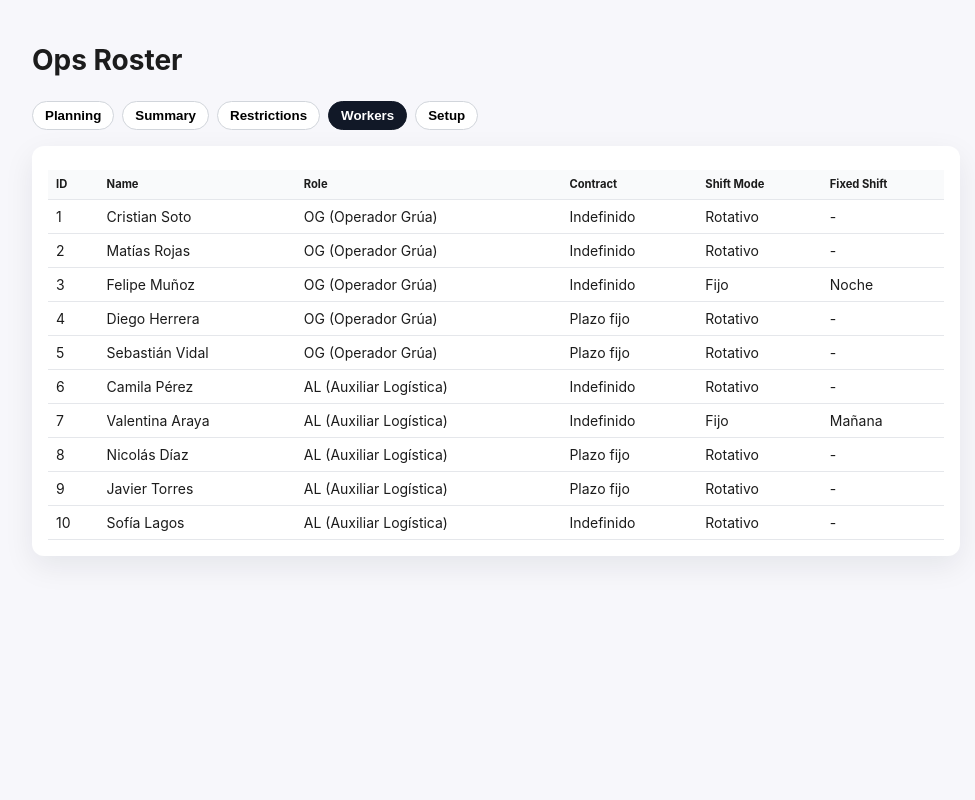
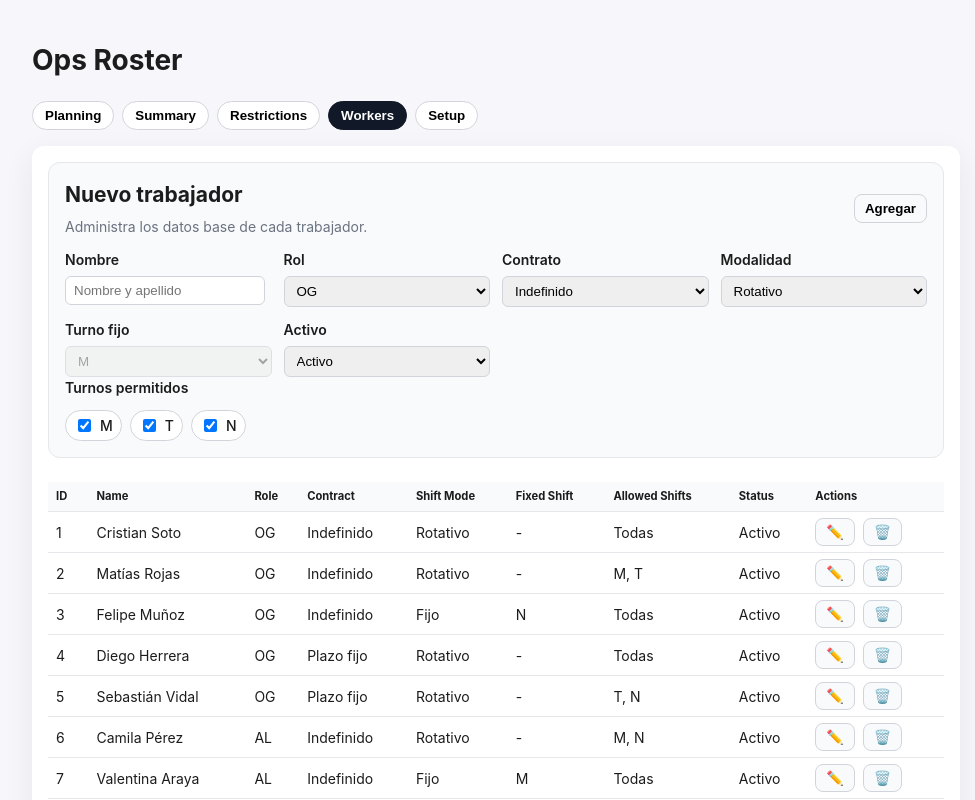
Before and after one commit to cabp393/ops-roster, a React (Vite) app: page / in a window 1280 px wide. Both pictures are taken after a click on the button "Workers". Shown: the top 800 px of the page, without its empty margins (144-1119 px from the left). Built offline with nearby package versions, Linux system fonts and the light colour scheme.

Commit message:
Use icons and compact codes in worker UI

```diff
--- a/src/index.css
+++ b/src/index.css
@@ -114,10 +114,68 @@ th {
   font-weight: 600;
 }
 
+.icon-button {
+  padding: 4px 8px;
+  font-size: 1rem;
+  line-height: 1;
+}
+
 .summary {
   margin: 12px 0 0;
   font-weight: 600;
   color: #374151;
+}
+
+.form-card {
+  padding: 16px;
+  border-radius: 12px;
+  border: 1px solid #e5e7eb;
+  margin-bottom: 16px;
+  background: #f9fafb;
+}
+
+.form-header {
+  display: flex;
+  flex-wrap: wrap;
+  gap: 12px;
+  align-items: center;
+  justify-content: space-between;
+}
+
+.form-header h2 {
+  margin: 0;
+}
+
+.form-grid {
+  display: grid;
+  gap: 12px;
+  grid-template-columns: repeat(auto-fit, minmax(180px, 1fr));
+  margin-top: 12px;
+}
+
+.field select {
+  max-width: 220px;
+  padding: 6px 8px;
+  border-radius: 6px;
+  border: 1px solid #d1d5db;
+}
+
+.checkbox-row {
+  display: flex;
+  flex-wrap: wrap;
+  gap: 8px;
+  margin-top: 6px;
+}
+
+.checkbox-pill {
+  display: inline-flex;
+  align-items: center;
+  gap: 6px;
+  padding: 4px 8px;
+  border-radius: 999px;
+  border: 1px solid #d1d5db;
+  background: #fff;
+  font-weight: 500;
 }
 
 .compact-table {
--- a/src/pages/WorkersPage.tsx
+++ b/src/pages/WorkersPage.tsx
@@ -1,21 +1,252 @@
-import { useEffect, useMemo, useState } from 'react'
-import { SHIFT_LABEL } from '../data/mock'
-import { getRoles, getWorkers } from '../lib/storage'
-import type { Role, Worker } from '../types'
+import { useEffect, useState } from 'react'
+import { SHIFTS } from '../data/mock'
+import { getRoles, getWorkers, setWorkers as setWorkersStorage } from '../lib/storage'
+import type { Role, Shift, Worker } from '../types'
+
+type WorkerFormState = {
+  id: number | null
+  name: string
+  roleCode: string
+  contract: Worker['contract']
+  shiftMode: Worker['shiftMode']
+  fixedShift: NonNullable<Worker['fixedShift']>
+  allowedShifts: Record<Shift, boolean>
+  isActive: boolean
+}
+
+function createDefaultAllowedShifts(): WorkerFormState['allowedShifts'] {
+  return {
+    M: true,
+    T: true,
+    N: true,
+  }
+}
 
 export function WorkersPage() {
   const [workers, setWorkers] = useState<Worker[]>([])
   const [roles, setRoles] = useState<Role[]>([])
+  const [editingId, setEditingId] = useState<number | null>(null)
+  const [formState, setFormState] = useState<WorkerFormState>(() => ({
+    id: null,
+    name: '',
+    roleCode: '',
+    contract: 'Indefinido',
+    shiftMode: 'Rotativo',
+    fixedShift: 'M',
+    allowedShifts: createDefaultAllowedShifts(),
+    isActive: true,
+  }))
 
   useEffect(() => {
     setWorkers(getWorkers())
     setRoles(getRoles())
   }, [])
 
-  const roleNameByCode = useMemo(() => new Map(roles.map((role) => [role.code, role.name])), [roles])
+  useEffect(() => {
+    if (roles.length === 0) return
+    setFormState((current) => {
+      if (current.roleCode) return current
+      return {
+        ...current,
+        roleCode: roles[0].code,
+      }
+    })
+  }, [roles])
+
+  function resetForm() {
+    setEditingId(null)
+    setFormState({
+      id: null,
+      name: '',
+      roleCode: roles[0]?.code ?? '',
+      contract: 'Indefinido',
+      shiftMode: 'Rotativo',
+      fixedShift: 'M',
+      allowedShifts: createDefaultAllowedShifts(),
+      isActive: true,
+    })
+  }
+
+  function loadForEdit(worker: Worker) {
+    const allowedShifts = worker.constraints?.allowedShifts
+    const allowedShiftState =
+      allowedShifts && allowedShifts.length > 0
+        ? {
+            M: allowedShifts.includes('M'),
+            T: allowedShifts.includes('T'),
+            N: allowedShifts.includes('N'),
+          }
+        : createDefaultAllowedShifts()
+    setEditingId(worker.id)
+    setFormState({
+      id: worker.id,
+      name: worker.name,
+      roleCode: worker.roleCode,
+      contract: worker.contract,
+      shiftMode: worker.shiftMode,
+      fixedShift: worker.fixedShift ?? 'M',
+      allowedShifts: allowedShiftState,
+      isActive: worker.isActive ?? true,
+    })
+  }
+
+  function handleAllowedShiftChange(shift: Shift, checked: boolean) {
+    setFormState((current) => ({
+      ...current,
+      allowedShifts: {
+        ...current.allowedShifts,
+        [shift]: checked,
+      },
+    }))
+  }
+
+  function handleSubmit(event: React.FormEvent<HTMLFormElement>) {
+    event.preventDefault()
+    const trimmedName = formState.name.trim()
+    if (!trimmedName) return
+    const selectedShifts = SHIFTS.filter((shift) => formState.allowedShifts[shift])
+    const useConstraints =
+      selectedShifts.length > 0 && selectedShifts.length < SHIFTS.length
+        ? { allowedShifts: selectedShifts }
+        : undefined
+    const updatedWorker: Worker = {
+      id: formState.id ?? (workers.length ? Math.max(...workers.map((worker) => worker.id)) + 1 : 1),
+      name: trimmedName,
+      roleCode: formState.roleCode,
+      contract: formState.contract,
+      shiftMode: formState.shiftMode,
+      fixedShift: formState.shiftMode === 'Fijo' ? formState.fixedShift : undefined,
+      constraints: useConstraints,
+      isActive: formState.isActive,
+    }
+
+    const nextWorkers = formState.id
+      ? workers.map((worker) => (worker.id === formState.id ? updatedWorker : worker))
+      : [...workers, updatedWorker]
+    setWorkers(nextWorkers)
+    setWorkersStorage(nextWorkers)
+    resetForm()
+  }
+
+  function handleDelete(id: number) {
+    const nextWorkers = workers.filter((worker) => worker.id !== id)
+    setWorkers(nextWorkers)
+    setWorkersStorage(nextWorkers)
+    if (editingId === id) {
+      resetForm()
+    }
+  }
 
   return (
     <section>
+      <form className="form-card" onSubmit={handleSubmit}>
+        <div className="form-header">
+          <div>
+            <h2>{editingId ? 'Editar trabajador' : 'Nuevo trabajador'}</h2>
+            <p className="subtitle">Administra los datos base de cada trabajador.</p>
+          </div>
+          <div className="button-row">
+            <button type="submit">{editingId ? 'Guardar cambios' : 'Agregar'}</button>
+            {editingId ? (
+              <button type="button" onClick={resetForm}>
+                Cancelar
+              </button>
+            ) : null}
+          </div>
+        </div>
+        <div className="form-grid">
+          <label className="field">
+            Nombre
+            <input
+              type="text"
+              value={formState.name}
+              onChange={(event) => setFormState((current) => ({ ...current, name: event.target.value }))}
+              placeholder="Nombre y apellido"
+              required
+            />
+          </label>
+          <label className="field">
+            Rol
+            <select
+              value={formState.roleCode}
+              onChange={(event) => setFormState((current) => ({ ...current, roleCode: event.target.value }))}
+            >
+              {roles.map((role) => (
+                <option key={role.id} value={role.code}>
+                  {role.code}
+                </option>
+              ))}
+            </select>
+          </label>
+          <label className="field">
+            Contrato
+            <select
+              value={formState.contract}
+              onChange={(event) =>
+                setFormState((current) => ({ ...current, contract: event.target.value as Worker['contract'] }))
+              }
+            >
+              <option value="Indefinido">Indefinido</option>
+              <option value="Plazo fijo">Plazo fijo</option>
+            </select>
+          </label>
+          <label className="field">
+            Modalidad
+            <select
+              value={formState.shiftMode}
+              onChange={(event) =>
+                setFormState((current) => ({ ...current, shiftMode: event.target.value as Worker['shiftMode'] }))
+              }
+            >
+              <option value="Rotativo">Rotativo</option>
+              <option value="Fijo">Fijo</option>
+            </select>
+          </label>
+          <label className="field">
+            Turno fijo
+            <select
+              value={formState.fixedShift}
+              disabled={formState.shiftMode !== 'Fijo'}
+              onChange={(event) =>
+                setFormState((current) => ({ ...current, fixedShift: event.target.value as Worker['fixedShift'] }))
+              }
+            >
+              {SHIFTS.map((shift) => (
+                <option key={shift} value={shift}>
+                  {shift}
+                </option>
+              ))}
+            </select>
+          </label>
+          <label className="field">
+            Activo
+            <select
+              value={formState.isActive ? 'active' : 'inactive'}
+              onChange={(event) =>
+                setFormState((current) => ({ ...current, isActive: event.target.value === 'active' }))
+              }
+            >
+              <option value="active">Activo</option>
+              <option value="inactive">Inactivo</option>
+            </select>
+          </label>
+        </div>
+        <div className="field">
+          Turnos permitidos
+          <div className="checkbox-row">
+            {SHIFTS.map((shift) => (
+              <label key={shift} className="checkbox-pill">
+                <input
+                  type="checkbox"
+                  checked={formState.allowedShifts[shift]}
+                  onChange={(event) => handleAllowedShiftChange(shift, event.target.checked)}
+                />
+                {shift}
+              </label>
+            ))}
+          </div>
+        </div>
+      </form>
       <div className="table-wrap">
         <table>
           <thead>
@@ -26,6 +257,9 @@ export function WorkersPage() {
               <th>Contract</th>
               <th>Shift Mode</th>
               <th>Fixed Shift</th>
+              <th>Allowed Shifts</th>
+              <th>Status</th>
+              <th>Actions</th>
             </tr>
           </thead>
           <tbody>
@@ -33,13 +267,26 @@ export function WorkersPage() {
               <tr key={worker.id}>
                 <td>{worker.id}</td>
                 <td>{worker.name}</td>
-                <td>
-                  {worker.roleCode}
-                  {roleNameByCode.get(worker.roleCode) ? ` (${roleNameByCode.get(worker.roleCode)})` : ''}
-                </td>
+                <td>{worker.roleCode}</td>
                 <td>{worker.contract}</td>
                 <td>{worker.shiftMode}</td>
-                <td>{worker.fixedShift ? SHIFT_LABEL[worker.fixedShift] : '-'}</td>
+                <td>{worker.fixedShift ?? '-'}</td>
+                <td>
+                  {worker.constraints?.allowedShifts && worker.constraints.allowedShifts.length > 0
+                    ? worker.constraints.allowedShifts.join(', ')
+                    : 'Todas'}
+                </td>
+                <td>{worker.isActive === false ? 'Inactivo' : 'Activo'}</td>
+                <td>
+                  <div className="button-row">
+                    <button type="button" className="icon-button" onClick={() => loadForEdit(worker)} aria-label="Editar">
+                      ✏️
+                    </button>
+                    <button type="button" className="icon-button" onClick={() => handleDelete(worker.id)} aria-label="Borrar">
+                      🗑️
+                    </button>
+                  </div>
+                </td>
               </tr>
             ))}
           </tbody>
```
